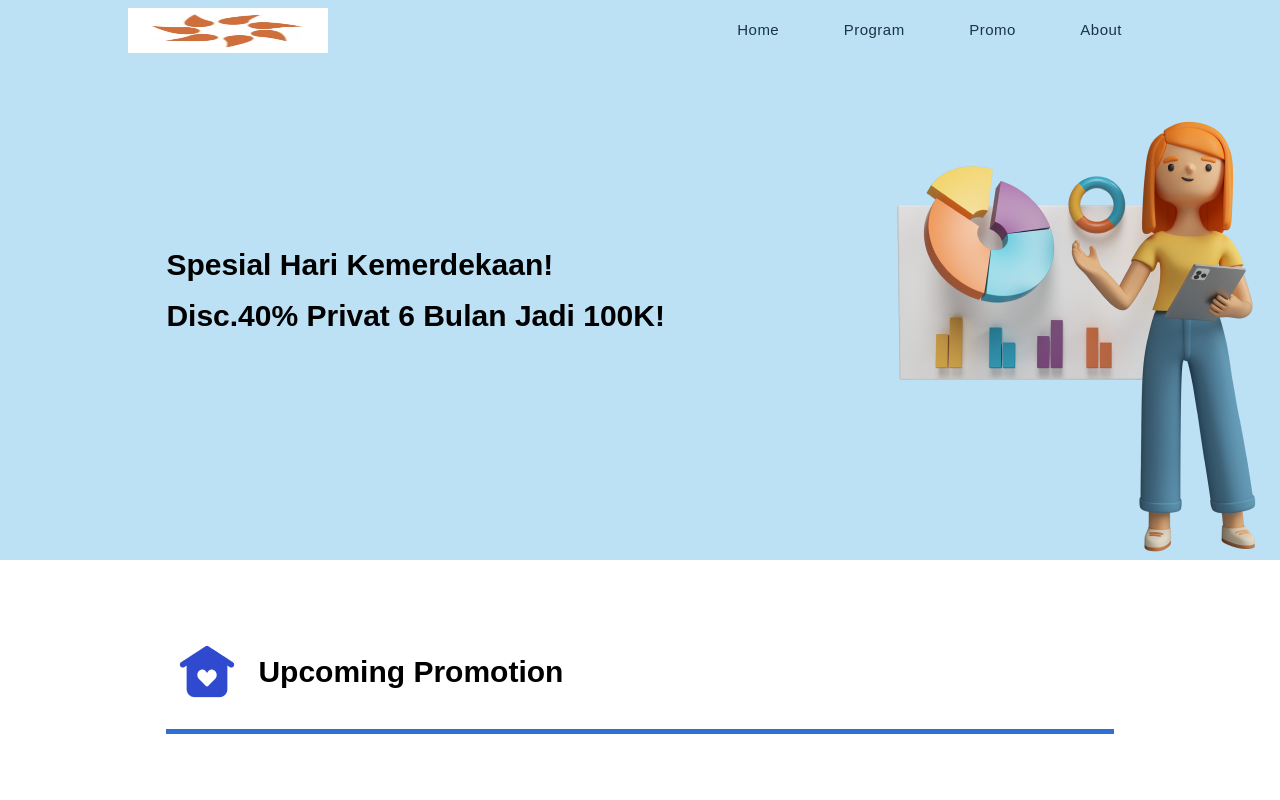
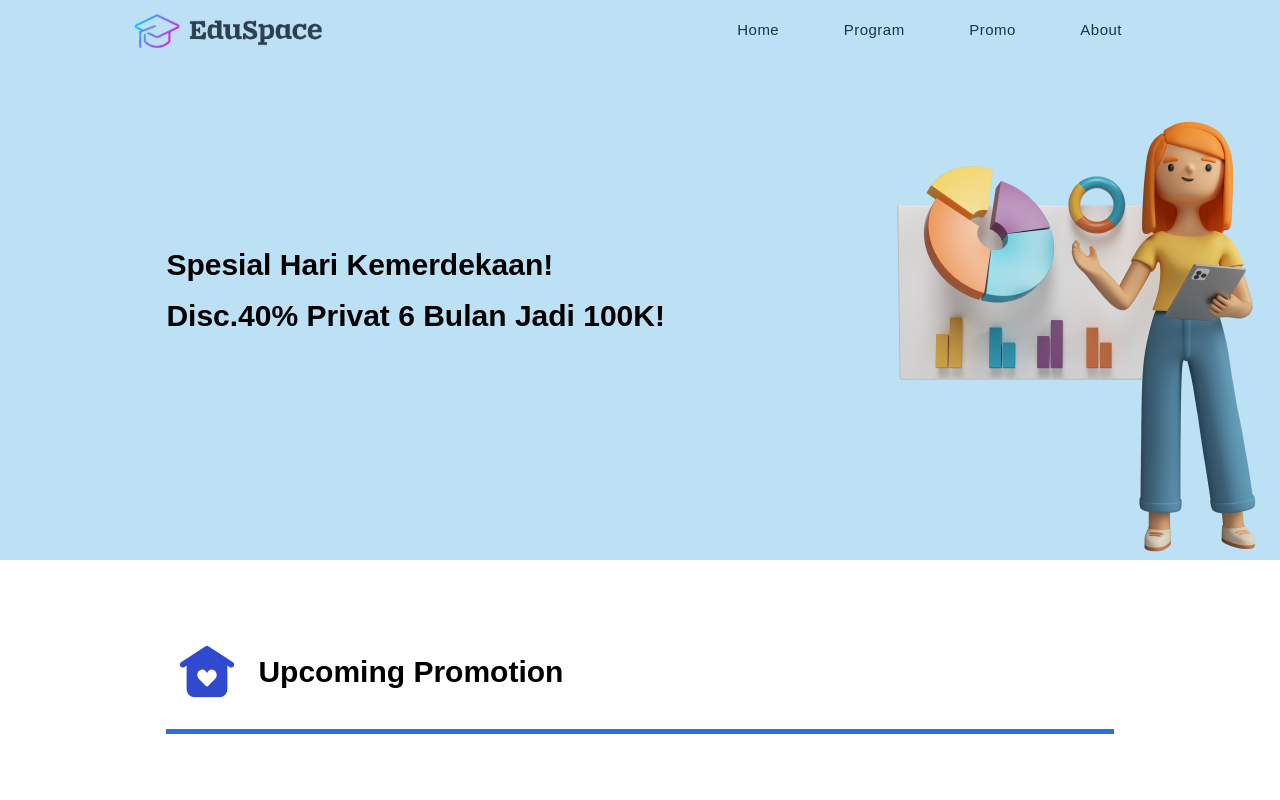
Before and after one commit to muhammadfija/FE-Jayapura-10, a plain HTML site: page Promo/index.html in a window 1280 px wide. Shown: the top 800 px of the page. Drawn offline with nearby package versions, Linux system fonts and the light colour scheme.

Commit message:
hapus foto

```diff
--- a/Promo/index.html
+++ b/Promo/index.html
@@ -11,7 +11,7 @@
   </head>
   <body>
     <header class="header-promo">
-      <img src="1.png" class="logo"/>
+      <img src="EduSpace.png" class="logo"/>
       <nav class="navbar-promo">
         <a href="#">Home</a>
         <a href="#">Program</a>
```
Also changed, not shown: Promo/1.png (deleted).
